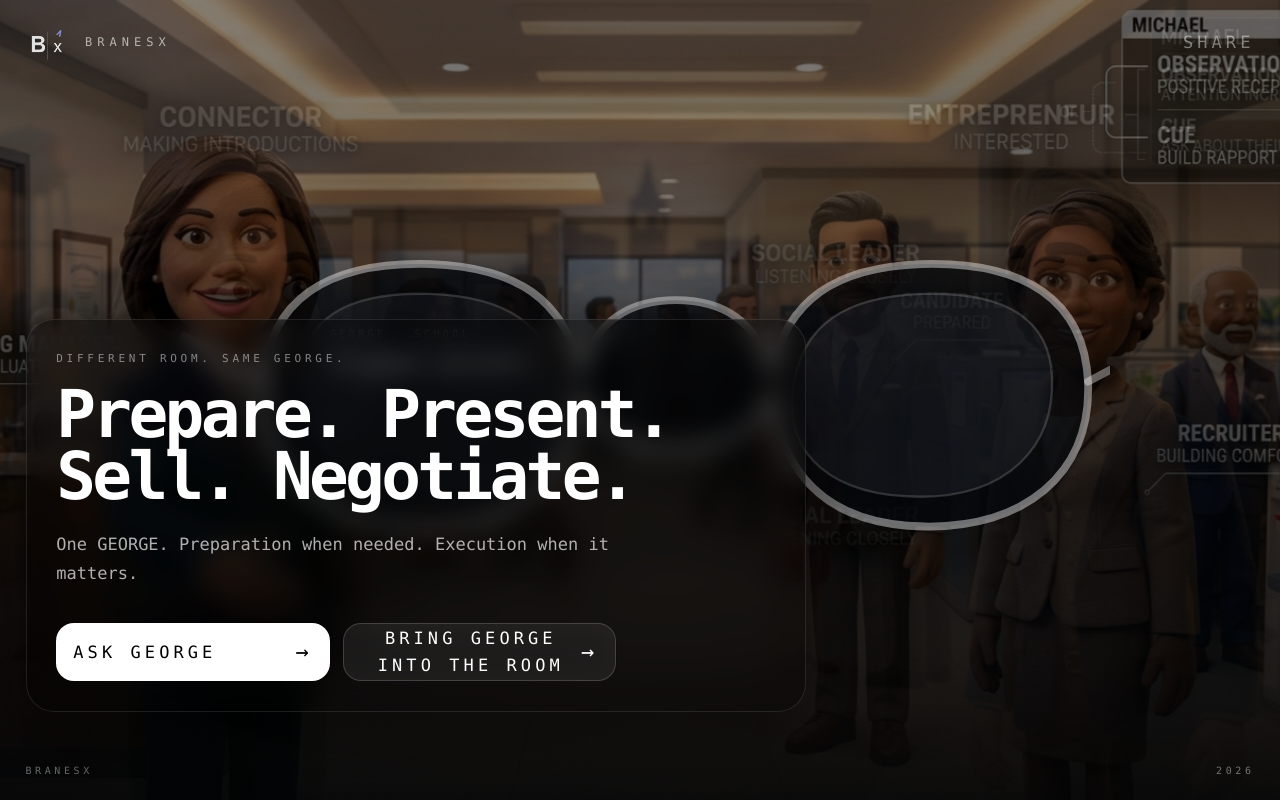
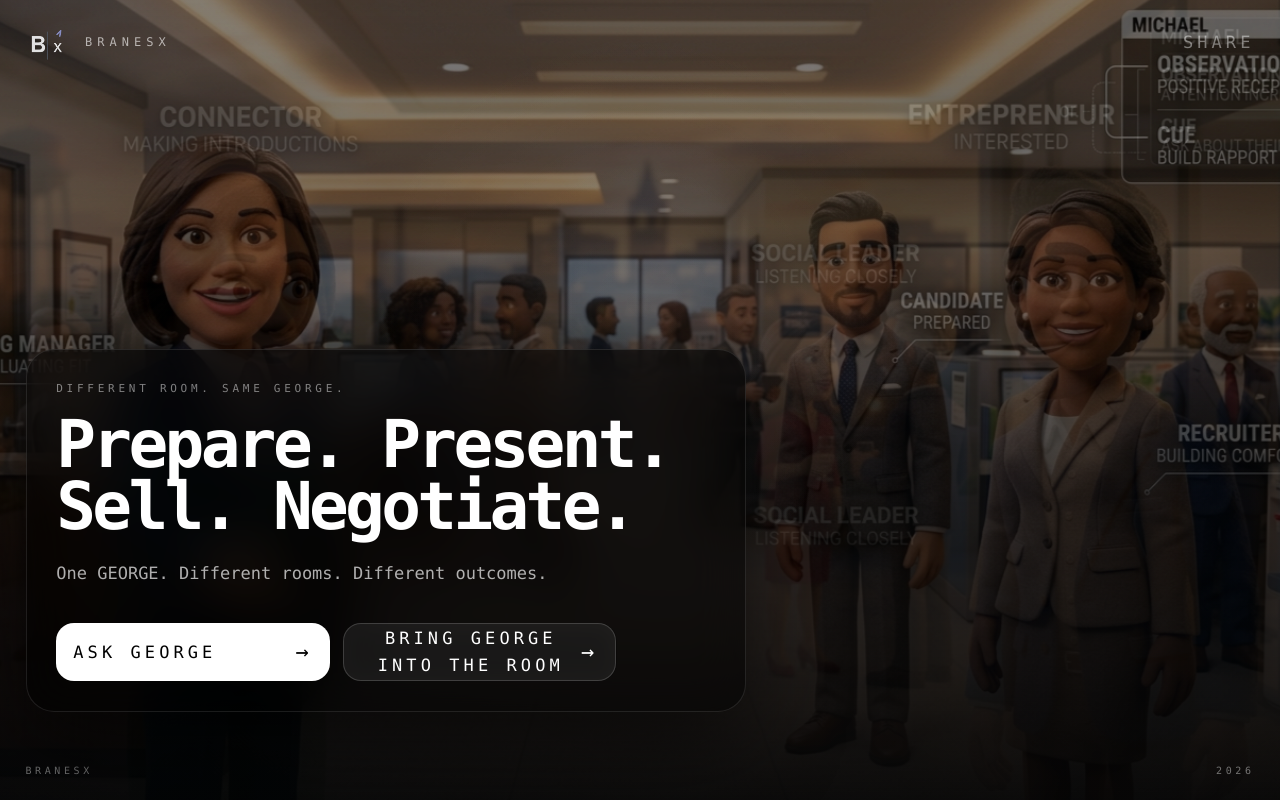
Before and after one commit to LesKemVal/ai-clarity, a Next.js app: page / in a window 1280 px wide. Built offline with nearby package versions, Linux system fonts and the light colour scheme.

Commit message:
Let foamation scenes drive homepage hero

```diff
--- a/app/page.tsx
+++ b/app/page.tsx
@@ -61,42 +61,6 @@ export default function HomePage() {
 
       <div className="absolute inset-0 bg-[radial-gradient(circle_at_50%_38%,rgba(255,255,255,0.035),transparent_34%),linear-gradient(180deg,rgba(3,4,5,0.18),rgba(3,4,5,0.38)_42%,rgba(3,4,5,0.92))]" />
 
-      <div className="pointer-events-none absolute inset-0 z-[2] flex items-center justify-center">
-        <div className="relative h-[36vw] min-h-[230px] w-[78vw] max-w-[940px]">
-          <svg viewBox="0 0 1200 520" className="h-full w-full drop-shadow-[0_30px_90px_rgba(0,0,0,0.8)]">
-            <path
-              d="M120 238 C124 132 201 82 333 86 C445 90 503 133 524 221 C545 158 586 132 646 132 C706 132 747 158 768 221 C789 133 847 90 959 86 C1091 82 1168 132 1172 238 C1176 356 1089 423 963 421 C832 419 781 348 768 254 C747 300 706 321 646 321 C586 321 545 300 524 254 C511 348 460 419 329 421 C203 423 116 356 120 238Z"
-              fill="rgba(5,8,12,0.72)"
-              stroke="rgba(255,255,255,0.42)"
-              strokeWidth="10"
-            />
-            <path
-              d="M166 230 C169 156 226 121 331 124 C429 127 486 163 497 245 C508 331 445 383 334 383 C224 383 162 320 166 230Z"
-              fill="rgba(190,215,255,0.055)"
-              stroke="rgba(255,255,255,0.16)"
-              strokeWidth="3"
-            />
-            <path
-              d="M795 245 C806 163 863 127 961 124 C1066 121 1123 156 1126 230 C1130 320 1068 383 958 383 C847 383 784 331 795 245Z"
-              fill="rgba(190,215,255,0.055)"
-              stroke="rgba(255,255,255,0.16)"
-              strokeWidth="3"
-            />
-            <path d="M120 236 L18 178" stroke="rgba(255,255,255,0.36)" strokeWidth="10" strokeLinecap="round" />
-            <path d="M1172 236 L1282 178" stroke="rgba(255,255,255,0.36)" strokeWidth="10" strokeLinecap="round" />
-          </svg>
-
-          <div className="absolute left-[17%] top-[34%] max-w-[280px]">
-            <div className="mb-2 text-[10px] uppercase tracking-[0.34em] text-white/48">
-              GEORGE · {scene.label}
-            </div>
-            <div className="text-[15px] leading-snug text-white/86 sm:text-[18px]">
-              {scene.cue}
-            </div>
-          </div>
-        </div>
-      </div>
-
       <div className="relative z-10 flex min-h-[100dvh] flex-col px-6 py-5">
         <header className="flex items-center justify-between">
           <button
@@ -123,7 +87,7 @@ export default function HomePage() {
         </header>
 
         <section className="flex flex-1 items-end pb-12">
-          <div className="max-w-[780px] rounded-[28px] border border-white/10 bg-black/42 p-5 shadow-[0_24px_80px_rgba(0,0,0,0.55)] backdrop-blur-md sm:p-7">
+          <div className="max-w-[720px] rounded-[28px] border border-white/10 bg-black/58 p-5 shadow-[0_24px_90px_rgba(0,0,0,0.68)] backdrop-blur-xl sm:p-7">
             <div className="mb-4 text-[11px] uppercase tracking-[0.34em] text-white/48">
               Different room. Same GEORGE.
             </div>
@@ -133,7 +97,7 @@ export default function HomePage() {
             </h1>
 
             <p className="mt-5 max-w-[640px] text-[15px] leading-7 text-white/68 sm:text-[17px]">
-              One GEORGE. Preparation when needed. Execution when it matters.
+              One GEORGE. Different rooms. Different outcomes.
             </p>
 
             <div className="mt-8 grid max-w-[560px] grid-cols-1 gap-3 sm:grid-cols-2">
```
